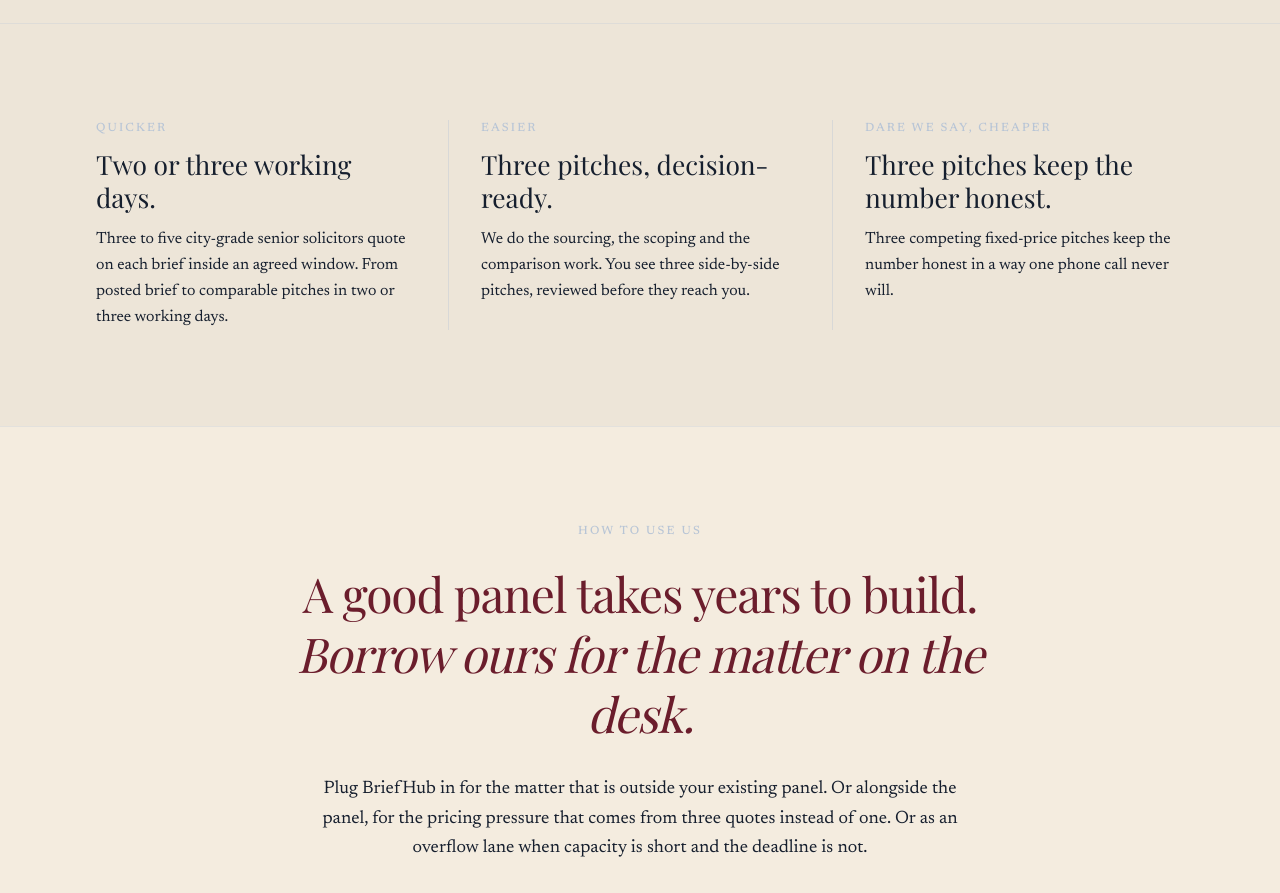
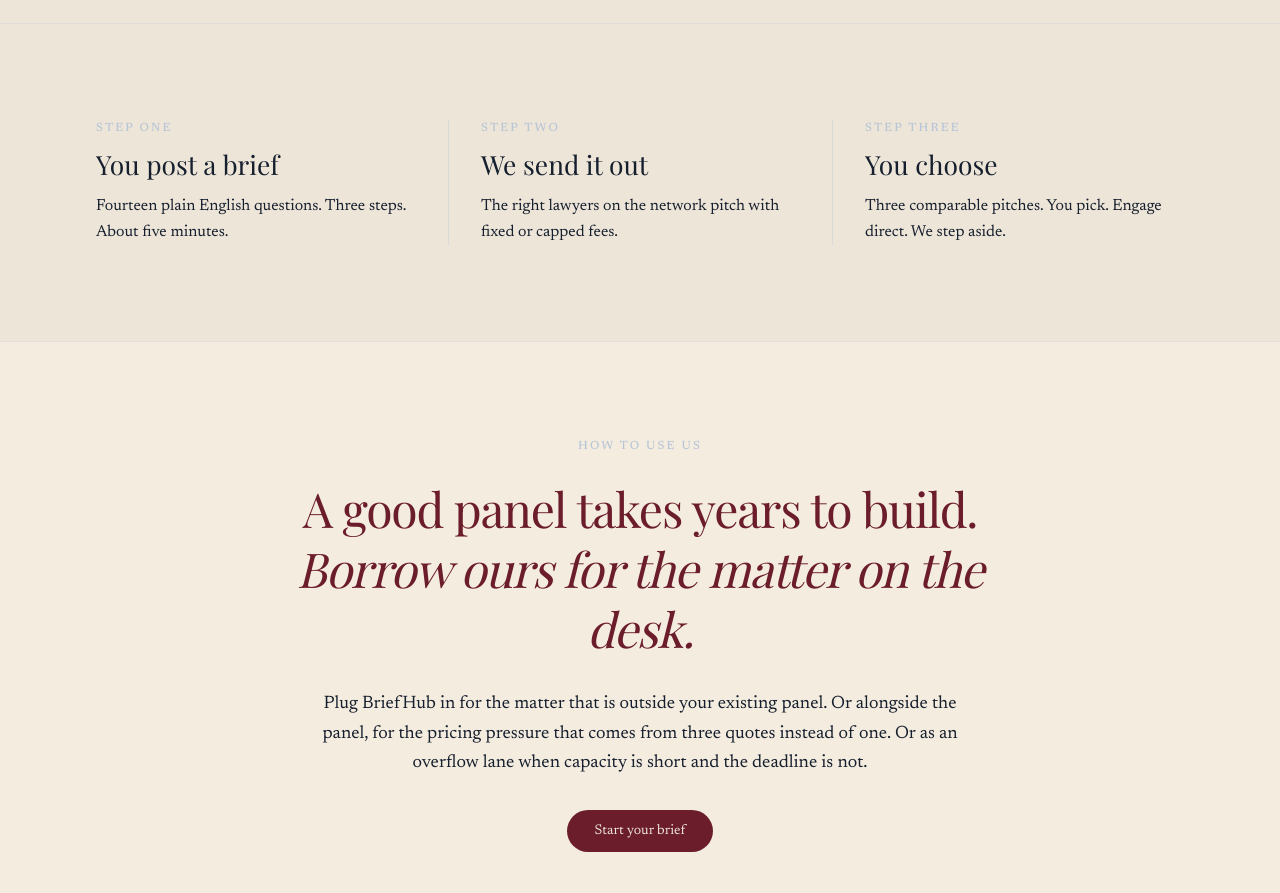
Before and after one commit to Peterls75/briefhub-web, a Next.js app: page / in a window 1280 px wide. Shown: the part 820-1713 px from the top of the page. Built offline with nearby package versions, Linux system fonts and the light colour scheme.

Commit message:
fix: restore Step one/two/three block on homepage (replaces my spine)

```diff
--- a/src/app/page.tsx
+++ b/src/app/page.tsx
@@ -4,21 +4,21 @@ import { SiteFooter } from "@/components/SiteFooter";
 import { Eyebrow } from "@/components/Eyebrow";
 import { PracticeBand } from "@/components/PracticeBand";
 
-const spine = [
+const steps = [
   {
-    label: "Quicker",
-    headline: "Two or three working days.",
-    body: "Three to five city-grade senior solicitors quote on each brief inside an agreed window. From posted brief to comparable pitches in two or three working days.",
+    step: "Step one",
+    title: "You post a brief",
+    body: "Fourteen plain English questions. Three steps. About five minutes.",
   },
   {
-    label: "Easier",
-    headline: "Three pitches, decision-ready.",
-    body: "We do the sourcing, the scoping and the comparison work. You see three side-by-side pitches, reviewed before they reach you.",
+    step: "Step two",
+    title: "We send it out",
+    body: "The right lawyers on the network pitch with fixed or capped fees.",
   },
   {
-    label: "Dare we say, cheaper",
-    headline: "Three pitches keep the number honest.",
-    body: "Three competing fixed-price pitches keep the number honest in a way one phone call never will.",
+    step: "Step three",
+    title: "You choose",
+    body: "Three comparable pitches. You pick. Engage direct. We step aside.",
   },
 ];
 
@@ -69,16 +69,16 @@ export default function HomePage() {
 
         <section className="px-6 md:px-10 py-16 md:py-24">
           <div className="mx-auto max-w-6xl grid gap-10 md:gap-0 md:grid-cols-3">
-            {spine.map((s, i) => (
+            {steps.map((s, i) => (
               <div
-                key={s.label}
+                key={s.step}
                 className={`px-2 md:px-8 ${
                   i > 0 ? "md:border-l border-rule/40" : ""
                 }`}
               >
-                <Eyebrow words={[s.label]} />
+                <Eyebrow words={[s.step]} />
                 <h2 className="mt-3 font-display text-2xl md:text-[1.65rem] text-ink leading-tight">
-                  {s.headline}
+                  {s.title}
                 </h2>
                 <p className="mt-3 text-base text-ink leading-relaxed">
                   {s.body}
```
